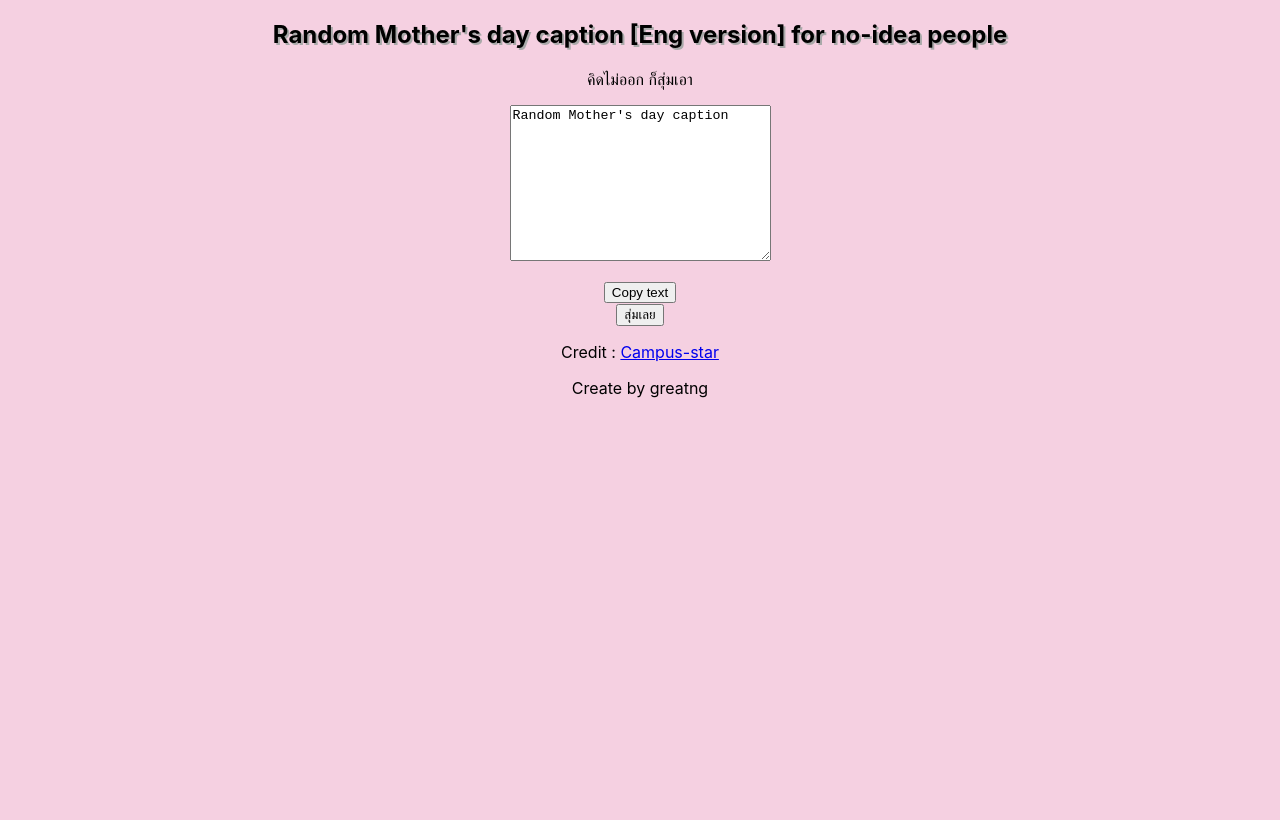
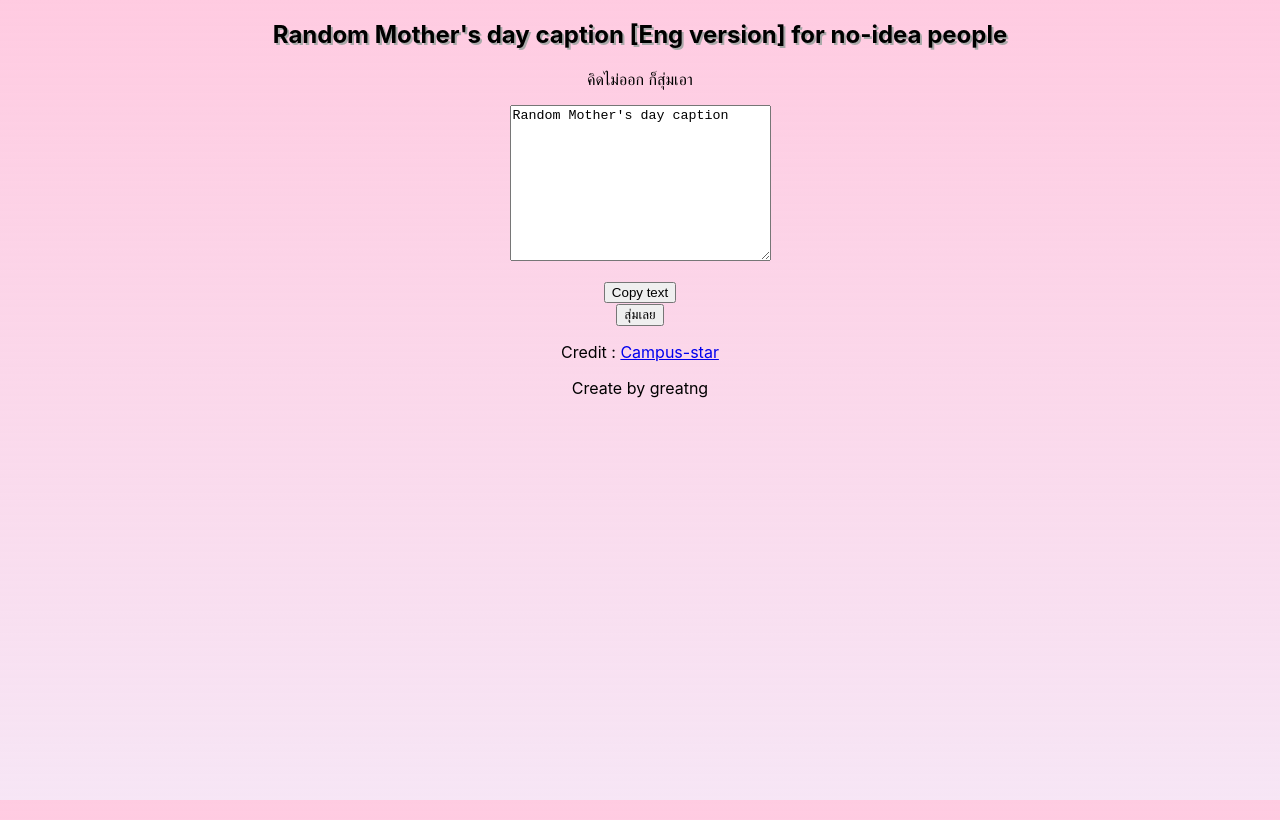
Before and after one commit to greatng/momquote, a plain HTML site: page index.html in a window 1280 px wide. Drawn offline with Linux system fonts and the light colour scheme.

Commit message:
Add files via upload
Add background gradient just for fun.

```diff
--- a/index.html
+++ b/index.html
@@ -5,8 +5,20 @@
   <meta name="viewport" content="width=device-width, initial-scale=1.0">
   <script src="randommom.js"></script>
   <style>
+    body, html
+    {
+      height: 100%;
+      width: 100%;
+      margin: 0;
+    }
+    #grad1
+    {
+      height: 100%;
+      background: rgb(255, 203, 225);
+      background: linear-gradient(180deg, rgba(255, 203, 225) 0%, rgba(240,211,238,0.5746673669467788) 100%);
+    }
     body
-    { background-color: rgb(245, 208, 225);
+    {
       font-family:-apple-system, BlinkMacSystemFont, 'Segoe UI', Roboto, Oxygen, Ubuntu, Cantarell, 'Open Sans', 'Helvetica Neue', sans-serif;
     }
 
@@ -19,8 +31,7 @@
     text-shadow: rgb(182, 182, 182);}
   </style>
 </head>
-<body>
-
+<body id="grad1">
 <h2>Random Mother's day caption [Eng version] for no-idea people</h2>
 
 <p>คิดไม่ออก ก็สุ่มเอา</p>
@@ -30,8 +41,6 @@
 
 <p>Credit : <a href="https://lifestyle.campus-star.com/knowledge/11567.html">Campus-star</a></p>
 <p>Create by greatng</p>
-
 </script>
-
 </body>
 </html>
```
